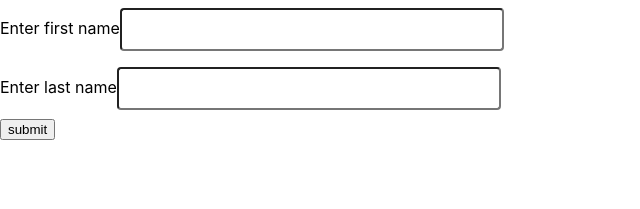
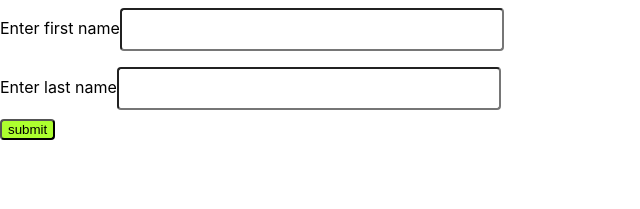
Before and after one commit to SophieLindstrom/my-app-docker, a React (Create React App) app in the folder client/: page / in a window 1280 px wide. Shown: the top 209 px of the page, without its empty margins (0-640 px from the left). Built offline with nearby package versions, Linux system fonts and the light colour scheme.

Commit message:
Change icon and css on button

```diff
--- a/client/public/index.html
+++ b/client/public/index.html
@@ -24,7 +24,7 @@
       work correctly both with client-side routing and a non-root public URL.
       Learn how to configure a non-root public URL by running `npm run build`.
     -->
-    <title>React App</title>
+    <title>Docker App</title>
   </head>
   <body>
     <noscript>You need to enable JavaScript to run this app.</noscript>
--- a/client/src/App.css
+++ b/client/src/App.css
@@ -1,5 +1,11 @@
 .App {
   text-align: center;
+}
+button
+{
+  background-color: greenyellow;
+  border-radius: 4px;
+
 }
 
 .App-logo {
```
Also changed, not shown: 1 other file (tests, documents, lock files or other folders).
